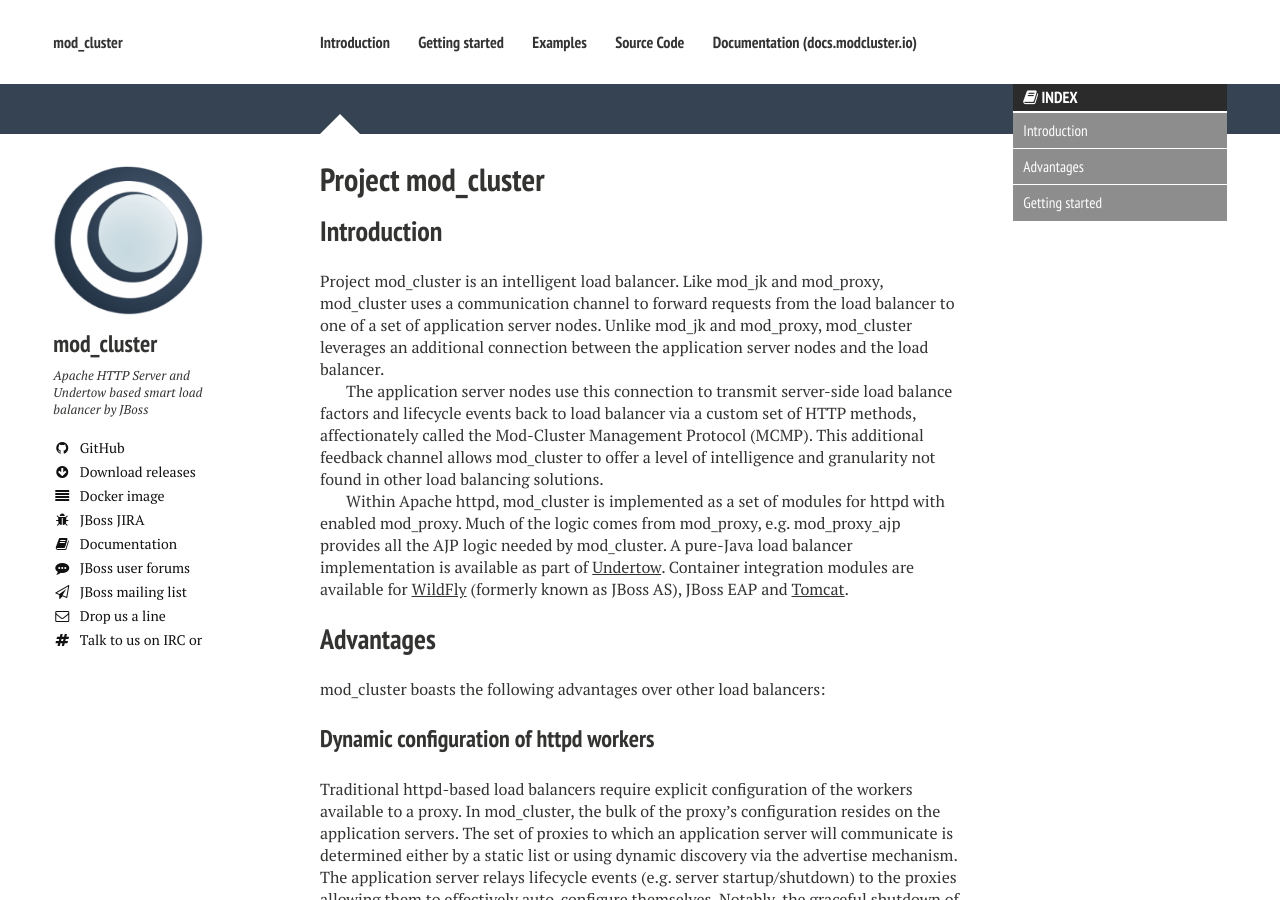
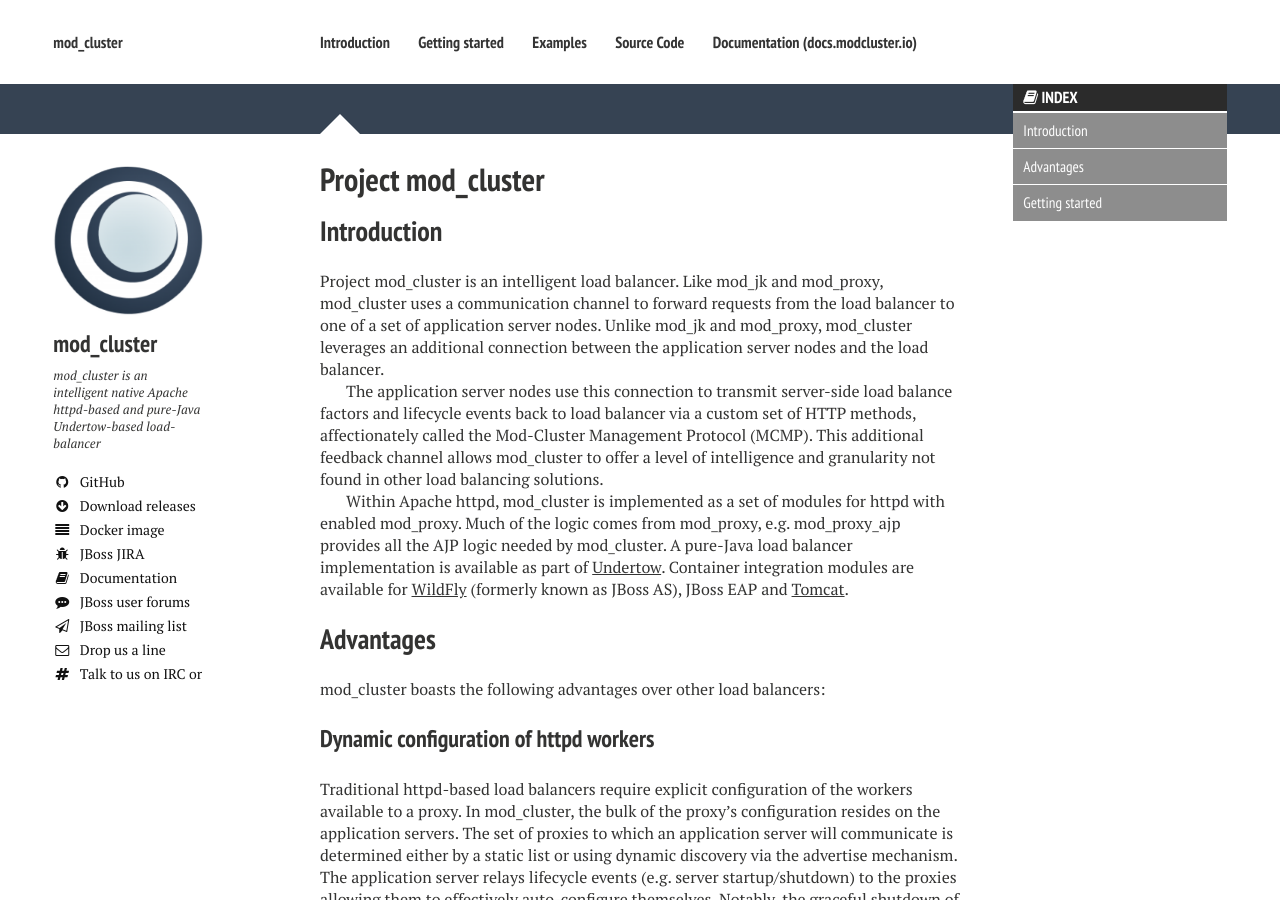
Before and after one commit to jajik/modcluster.io, a Jekyll site: the page built from index.md, in a window 1280 px wide and 900 px high. Built offline with Jekyll 4.4.1, drawn with Linux system fonts in a browser that asks for light colours; nearby versions of some CDN libraries.

Commit message:
Update outdated project description

```diff
--- a/_config.yml
+++ b/_config.yml
@@ -29,7 +29,7 @@
 owner:
   name: mod_cluster
   avatar: mod_cluster-200x200.png
-  bio: "Apache HTTP Server and Undertow based smart load balancer by <a href='http://mod-cluster.jboss.org/'>JBoss</a>"
+  bio: "mod_cluster is an intelligent native Apache httpd-based and pure-Java Undertow-based load-balancer"
   email: mod_cluster-dev@lists.jboss.org
   jira: MODCLUSTER
   irc: "http://webchat.freenode.net/?channels=%23mod_cluster&uio=MT1mYWxzZSYxNj10cnVlJjk9dHJ1ZSYxMT0yMzY35"
```
